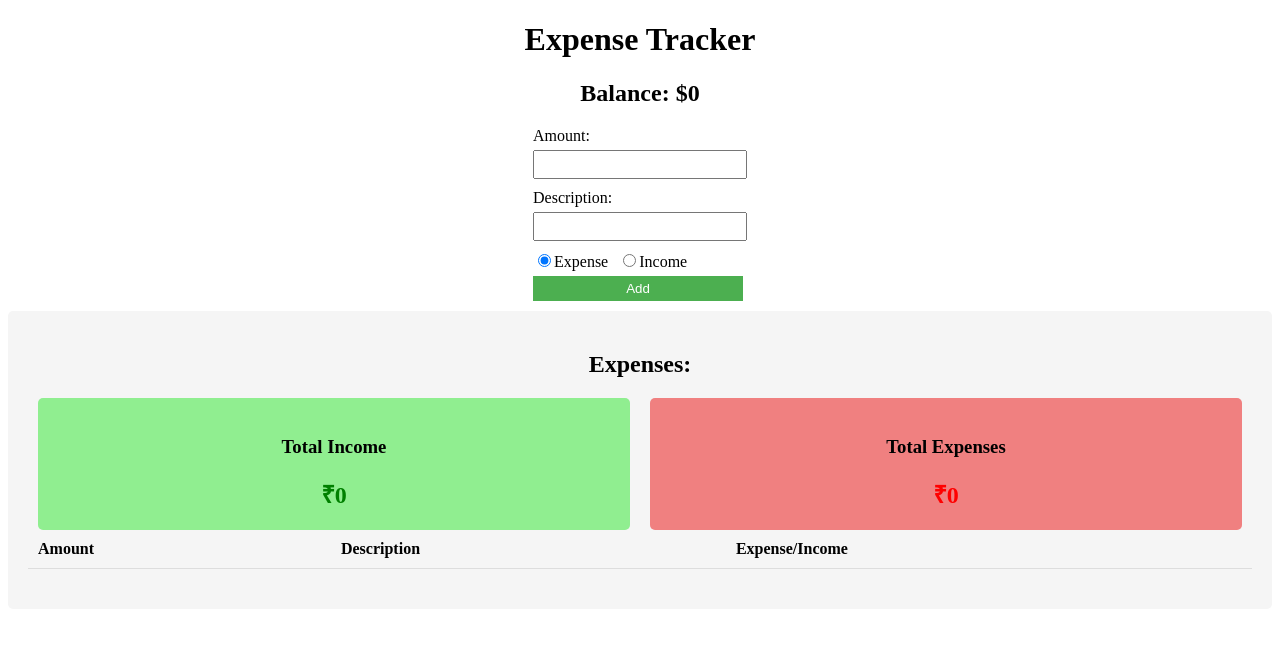
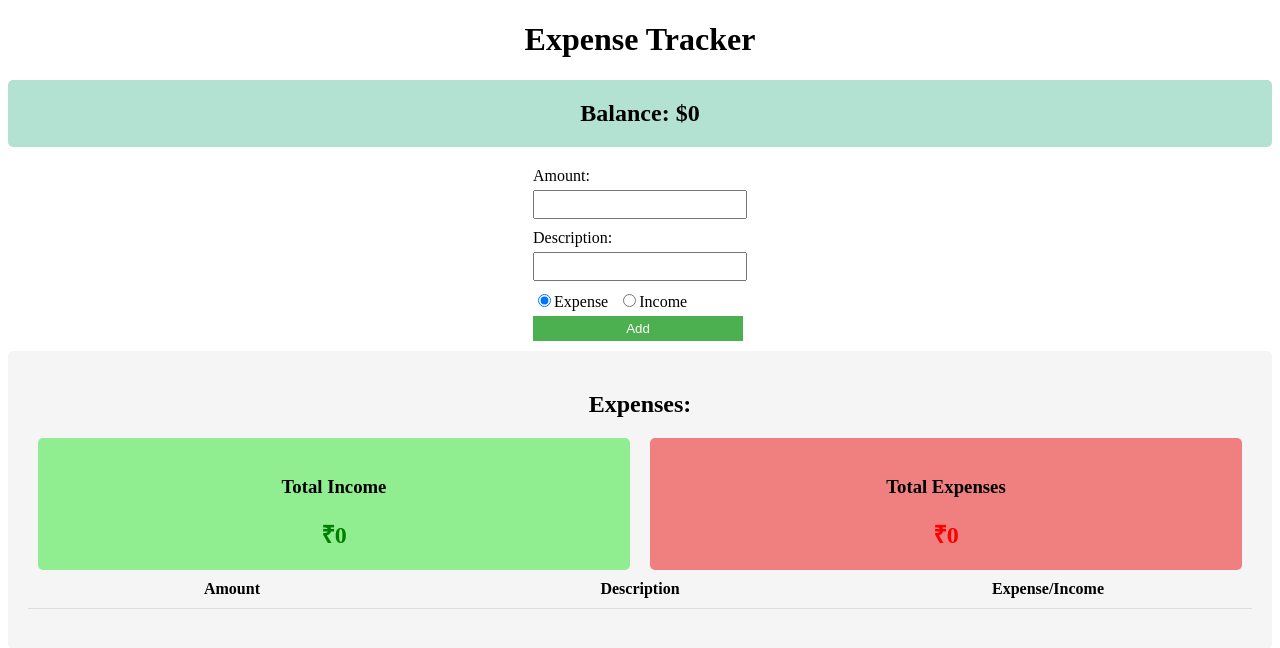
Before and after one commit to Metheswar/expense_tracker_host, a React (Create React App) app: page / in a window 1280 px wide. Shown: the top 648 px of the page. Built offline with nearby package versions, Linux system fonts and the light colour scheme.

Commit message:
FinalCommit

```diff
--- /dev/null
+++ b/src/Components/Balance.css
@@ -0,0 +1,13 @@
+.BalanceContainer {
+    background-color: #b4e2d2; /* Pastel Green */
+    padding: 20px;
+    border-radius: 5px;
+    text-align: center;
+  }
+
+  .BalanceText {
+    font-size: 24px;
+    font-weight: bold;
+    margin: 0;
+    color: black;
+  }
--- a/src/Components/Balance.js
+++ b/src/Components/Balance.js
@@ -1,9 +1,10 @@
 import React from 'react';
+import './Balance.css';
 
 const Balance = ({ balance }) => {
   return (
-    <div className="Balance">
-      <h2>Balance: ${balance}</h2>
+    <div className="BalanceContainer">
+      <h2 className="BalanceText">Balance: ${balance}</h2>
     </div>
   );
 };
--- a/src/Components/ExpenseList.css
+++ b/src/Components/ExpenseList.css
@@ -10,46 +10,22 @@
   margin-bottom: 20px;
 }
 
-.ExpenseTable th,
+.ExpenseTable th {
+  padding: 10px;
+  text-align: center;
+  border-bottom: 1px solid #ddd;
+  width: 200px;
+}
+
 .ExpenseTable td {
   padding: 10px;
   text-align: left;
   border-bottom: 1px solid #ddd;
 }
 
-.AmountCell.Expense {
-  color: red;
-}
-
-.AmountCell.Income {
-  color: green;
-}
-
-.SummaryContainer {
-  display: flex;
-  justify-content: space-between;
-}
-
-.SummaryItem {
-  font-weight: bold;
-}
-.ExpenseListContainer {
-  background-color: #f5f5f5;
-  padding: 20px;
-  border-radius: 5px;
-}
-
-.ExpenseTable {
-  width: 100%;
-  border-collapse: collapse;
-  margin-bottom: 20px;
-}
-
-.ExpenseTable th,
-.ExpenseTable td {
-  padding: 10px;
-  text-align: left;
-  border-bottom: 1px solid #ddd;
+.DescriptionHeading {
+  text-align: center;
+  padding-right: 20px;
 }
 
 .AmountCell.Expense {
--- a/src/Components/ExpenseList.js
+++ b/src/Components/ExpenseList.js
@@ -43,7 +43,7 @@ const ExpenseList = ({ expenses }) => {
         <thead>
           <tr>
             <th>Amount</th>
-            <th>Description</th>
+            <th className="DescriptionHeading">Description</th>
             <th>Expense/Income</th>
           </tr>
         </thead>
--- a/src/Components/InputForm.css
+++ b/src/Components/InputForm.css
@@ -17,6 +17,11 @@ label {
 }
 
 input[type="text"] {
+  padding: 5px;
+  margin-bottom: 10px;
+  width: 200px;
+}
+input[type="number"] {
   padding: 5px;
   margin-bottom: 10px;
   width: 200px;
--- a/src/Components/InputForm.js
+++ b/src/Components/InputForm.js
@@ -39,7 +39,12 @@ const InputForm = ({ onAddExpense }) => {
     <div className="InputContainer">
       <div className="Input">
         <label>Amount: </label>
-        <input type="text" value={amount} onChange={handleAmountChange} />
+        <input
+          type="number"
+          min="1"
+          value={amount}
+          onChange={handleAmountChange}
+        />
 
         <label>Description: </label>
         <input type="text" value={description} onChange={handleDescriptionChange} />
```
